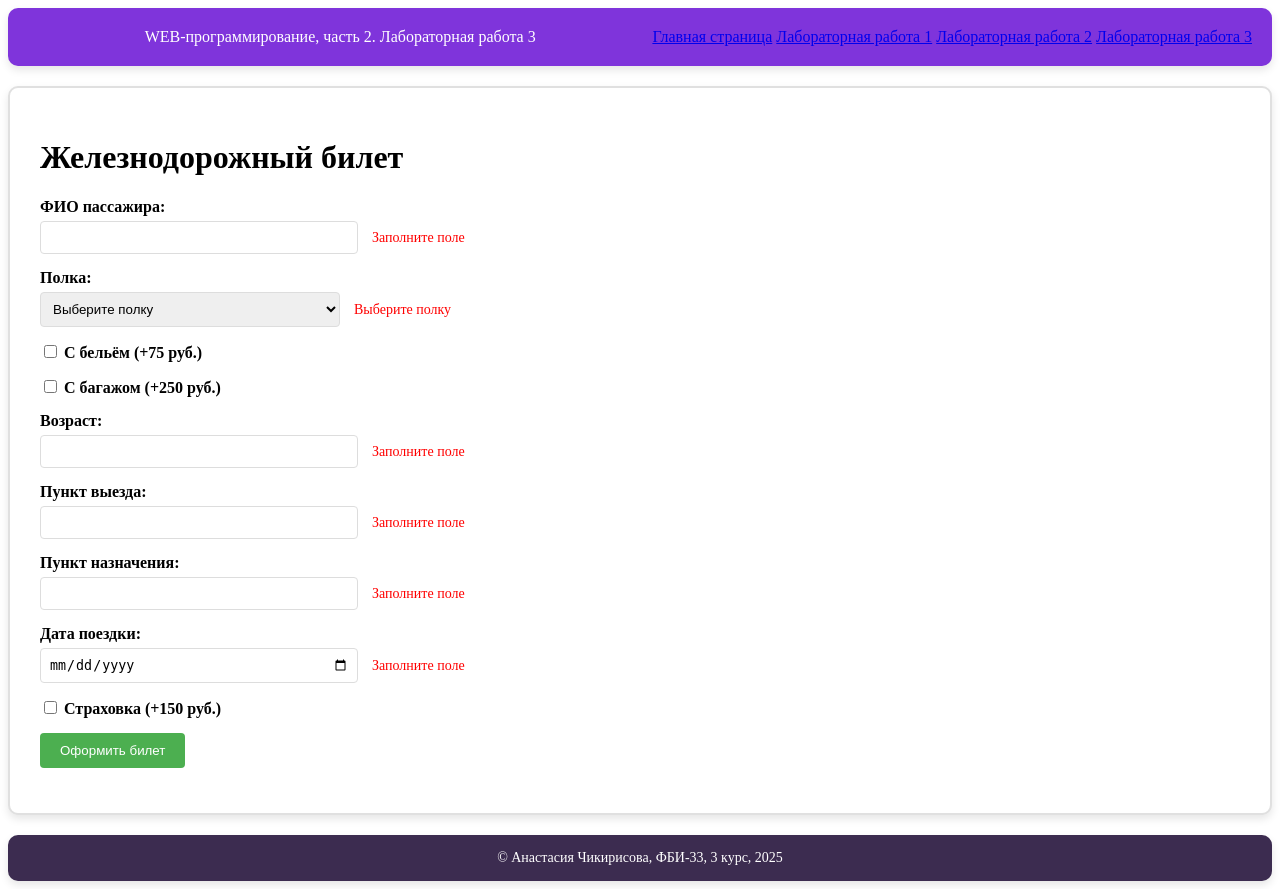
After one commit to sqwnast0/web-back-labs, a Flask app: page /lab3/ticket in a window 1280 px wide. The commit adds this page. Run offline with Flask 3, Linux system fonts and the light colour scheme.

Commit message:
Железнодорожный билет

```diff
--- a/lab3.py
+++ b/lab3.py
@@ -118,3 +118,62 @@ def settings():
                           bg_color=current_bg_color,
                           font_size=current_font_size,
                           font_family=current_font_family)
+
+@lab3.route('/lab3/ticket')
+def ticket():
+    errors = {}
+    fio = request.args.get('fio')
+    shelf = request.args.get('shelf')
+    bedding = request.args.get('bedding')
+    baggage = request.args.get('baggage')
+    age = request.args.get('age')
+    departure = request.args.get('departure')
+    destination = request.args.get('destination')
+    date = request.args.get('date')
+    insurance = request.args.get('insurance')
+
+    if not fio:
+        errors['fio'] = 'Заполните поле'
+    if not shelf:
+        errors['shelf'] = 'Выберите полку'
+    if not age:
+        errors['age'] = 'Заполните поле'
+    elif not age.isdigit() or not (1 <= int(age) <= 120):
+        errors['age'] = 'Возраст должен быть от 1 до 120 лет'
+    if not departure:
+        errors['departure'] = 'Заполните поле'
+    if not destination:
+        errors['destination'] = 'Заполните поле'
+    if not date:
+        errors['date'] = 'Заполните поле'
+
+    if errors or not all([fio, shelf, age, departure, destination, date]):
+        return render_template('lab3/ticket_form.html',
+                             errors=errors,
+                             fio=fio, shelf=shelf, bedding=bedding,
+                             baggage=baggage, age=age, departure=departure,
+                             destination=destination, date=date, insurance=insurance)
+
+    if int(age) < 18:
+        base_price = 700
+        ticket_type = 'Детский билет'
+    else:
+        base_price = 1000
+        ticket_type = 'Взрослый билет'
+
+    total_price = base_price
+
+    if shelf in ['lower', 'lower-side']:
+        total_price += 100
+    if bedding == 'on':
+        total_price += 75
+    if baggage == 'on':
+        total_price += 250
+    if insurance == 'on':
+        total_price += 150
+
+    return render_template('lab3/ticket_result.html',
+                         fio=fio, shelf=shelf, bedding=bedding,
+                         baggage=baggage, age=age, departure=departure,
+                         destination=destination, date=date, insurance=insurance,
+                         ticket_type=ticket_type, total_price=total_price)
--- a/templates/lab3/lab3.html
+++ b/templates/lab3/lab3.html
@@ -20,5 +20,6 @@
         <li><a href="/lab3/form1">Форма</a></li>
         <li><a href="/lab3/order">Заказ</a></li>
         <li><a href="/lab3/settings">Настройки отображения</a></li>
+        <li><a href="/lab3/ticket">Железнодорожный билет</a></li>
     </ol>
 {% endblock %}
--- /dev/null
+++ b/templates/lab3/ticket_form.html
@@ -0,0 +1,116 @@
+{% extends "base.html" %}
+
+{% block lab %}Лабораторная работа 3{% endblock %}
+
+{% block main %}
+    <h1>Железнодорожный билет</h1>
+
+    <form>
+        <div>
+            <label>ФИО пассажира:</label>
+            <input type="text" name="fio" value="{{ fio or '' }}" required>
+            <span class="error">{{ errors.fio }}</span>
+        </div>
+
+        <div>
+            <label>Полка:</label>
+            <select name="shelf" required>
+                <option value="">Выберите полку</option>
+                <option value="lower" {% if shelf == 'lower' %}selected{% endif %}>Нижняя</option>
+                <option value="upper" {% if shelf == 'upper' %}selected{% endif %}>Верхняя</option>
+                <option value="upper-side" {% if shelf == 'upper-side' %}selected{% endif %}>Верхняя боковая</option>
+                <option value="lower-side" {% if shelf == 'lower-side' %}selected{% endif %}>Нижняя боковая</option>
+            </select>
+            <span class="error">{{ errors.shelf }}</span>
+        </div>
+
+        <div>
+            <label>
+                <input type="checkbox" name="bedding" {% if bedding == 'on' %}checked{% endif %}>
+                С бельём (+75 руб.)
+            </label>
+        </div>
+
+        <div>
+            <label>
+                <input type="checkbox" name="baggage" {% if baggage == 'on' %}checked{% endif %}>
+                С багажом (+250 руб.)
+            </label>
+        </div>
+
+        <div>
+            <label>Возраст:</label>
+            <input type="number" name="age" value="{{ age or '' }}" min="1" max="120" required>
+            <span class="error">{{ errors.age }}</span>
+        </div>
+
+        <div>
+            <label>Пункт выезда:</label>
+            <input type="text" name="departure" value="{{ departure or '' }}" required>
+            <span class="error">{{ errors.departure }}</span>
+        </div>
+
+        <div>
+            <label>Пункт назначения:</label>
+            <input type="text" name="destination" value="{{ destination or '' }}" required>
+            <span class="error">{{ errors.destination }}</span>
+        </div>
+
+        <div>
+            <label>Дата поездки:</label>
+            <input type="date" name="date" value="{{ date or '' }}" required>
+            <span class="error">{{ errors.date }}</span>
+        </div>
+
+        <div>
+            <label>
+                <input type="checkbox" name="insurance" {% if insurance == 'on' %}checked{% endif %}>
+                Страховка (+150 руб.)
+            </label>
+        </div>
+
+        <div>
+            <button type="submit">Оформить билет</button>
+        </div>
+    </form>
+    <style>
+        form div {
+            margin-bottom: 15px;
+        }
+
+        label {
+            display: block;
+            margin-bottom: 5px;
+            font-weight: bold;
+        }
+
+        input[type="text"],
+        input[type="number"],
+        input[type="date"],
+        select {
+            padding: 8px;
+            border: 1px solid #ddd;
+            border-radius: 4px;
+            width: 300px;
+        }
+
+        .error {
+            color: red;
+            font-size: 14px;
+            margin-left: 10px;
+        }
+
+        button {
+            background: #4CAF50;
+            color: white;
+            padding: 10px 20px;
+            border: none;
+            border-radius: 4px;
+            cursor: pointer;
+        }
+
+        button:hover {
+            background: #45a049;
+        }
+    </style>
+{% endblock %}
```
Also changed, not shown: templates/lab3/ticket_result.html (added, +99 -0 lines).
